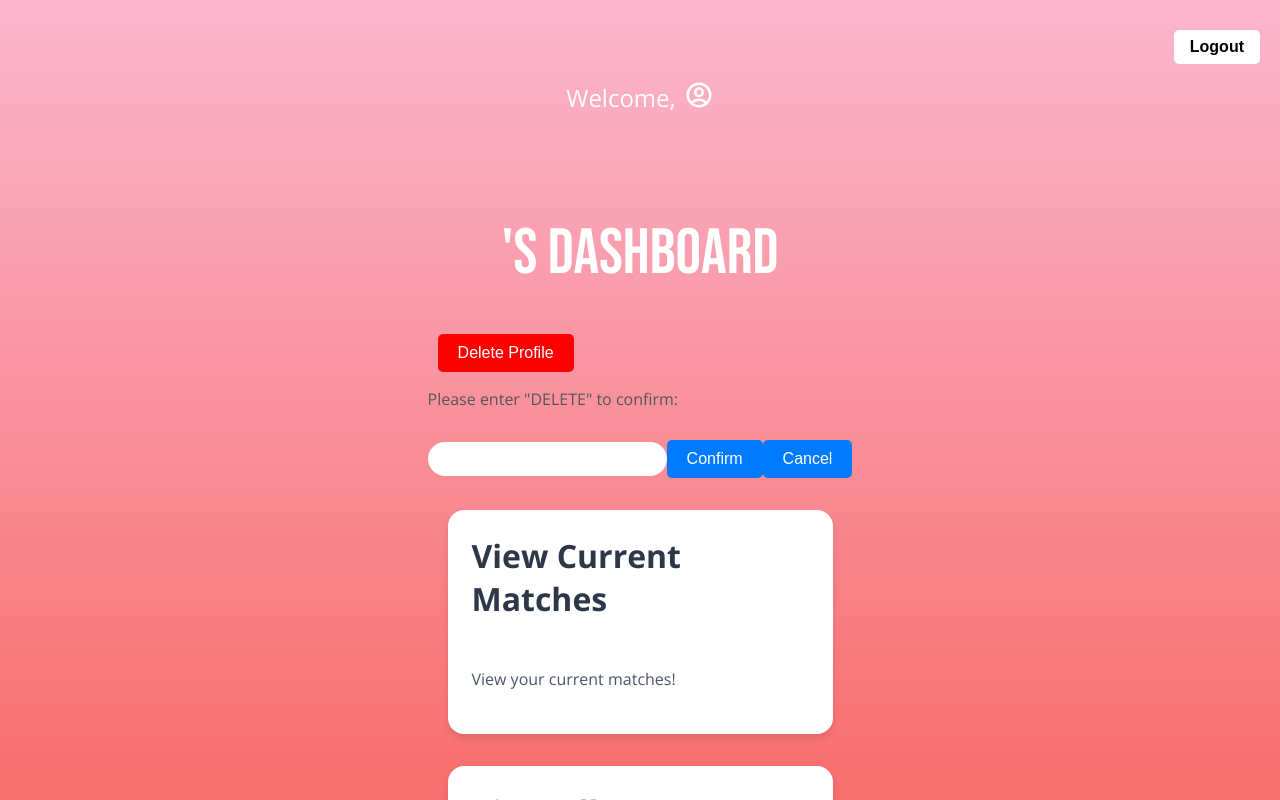
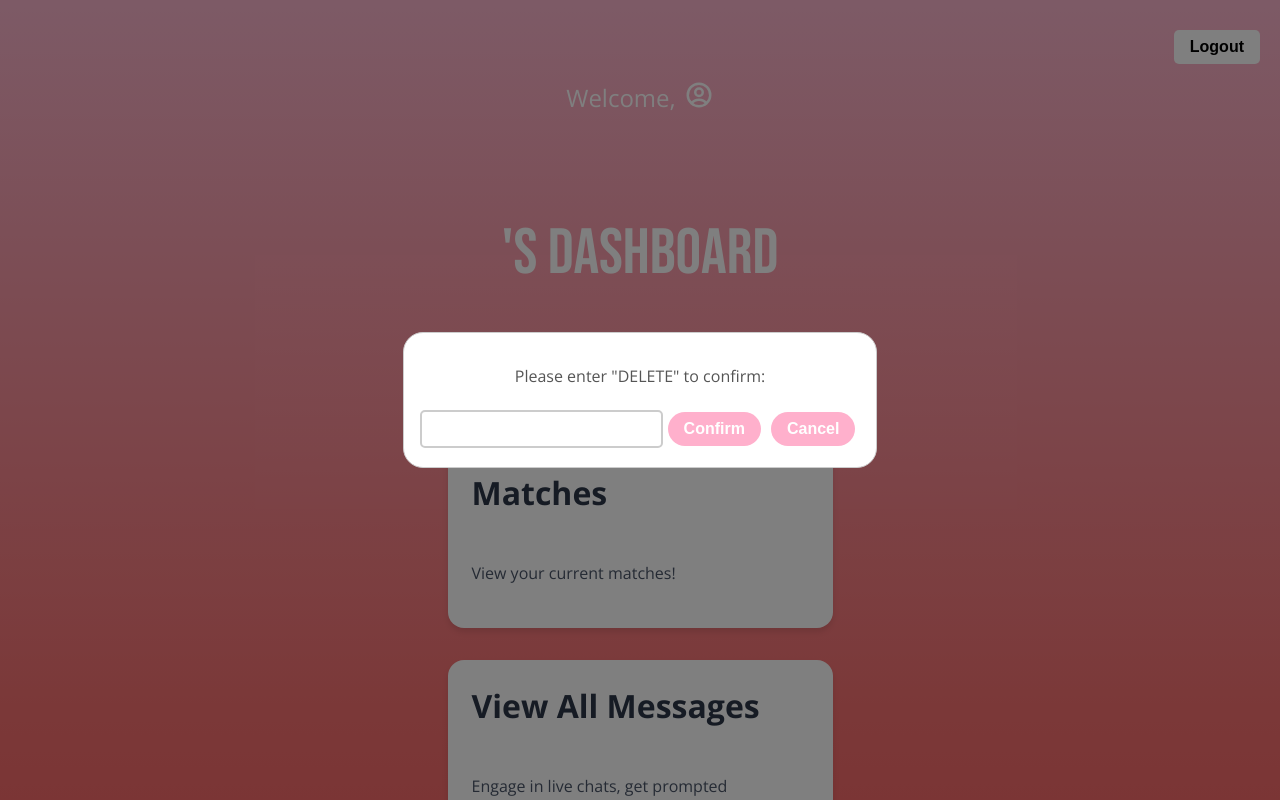
Before and after one commit to ajpieroni/316Heartcoded, a React (Create React App) app in the folder ourapp/reactapp/: page /UserSignedIn in a window 1280 px wide. Both pictures are taken after a click on the button "Delete Profile". Shown: the top 800 px of the page. Built offline with nearby package versions, Linux system fonts and the light colour scheme.

Commit message:
delete profile confirmation modal done

```diff
--- a/ourapp/reactapp/src/pages/UserSignedIn.css
+++ b/ourapp/reactapp/src/pages/UserSignedIn.css
@@ -63,6 +63,52 @@ body {
     color: inherit;
 }
 
+.modal-overlay {
+    display: flex;
+    justify-content: center;
+    align-items: center;
+    position: fixed;
+    top: 0;
+    left: 0;
+    width: 100%;
+    height: 100%;
+    background: rgba(0, 0, 0, 0.5);
+  }
+
+  .modal-overlay input{
+    border-radius: 5px;
+    border-width: 2px;
+    border: 2px solid #ccc;
+  }
+
+  .modal {
+    background: #fff;
+    border: 1px solid #ccc;
+    padding: 16px;
+    text-align: center;
+    border-radius:20px;
+  }
+
+  .modal-button{
+    background-color: #ffb0cc;
+    color: white;
+    font-weight:bold;
+    padding: 0.5rem 1rem;
+    font-size: 1rem;
+    margin: 5px;
+    border-radius: 20px;
+  }
+
+  .modal-button:hover{
+    background-color: #f74a86;
+    color: white;
+    font-weight:bold;
+    padding: 0.5rem 1rem;
+    font-size: 1rem;
+    margin: 5px;
+    border-radius: 20px;
+  }
+
 @media (max-width: 768px) {
     .feature-card {
       width: 90%;
--- a/ourapp/reactapp/src/pages/UserSignedIn.js
+++ b/ourapp/reactapp/src/pages/UserSignedIn.js
@@ -39,6 +39,7 @@ useEffect(() => {
 
 
   const handleDelete = async () => {
+    if (confirmation==="DELETE"){
       try {
         if (!user || !user.id) {
           console.error('User ID is not available.');
@@ -58,6 +59,8 @@ useEffect(() => {
       }
       setConfirmation('');
       setShowConfirmationDialog(false);
+      navigate('/');
+  }
   };
 
 
@@ -90,15 +93,22 @@ return(
       </button>
 
       {showConfirmationDialog && (
-        <div>
+        <div className="modal-overlay">
+          <div className="modal">
             <p>Please enter "DELETE" to confirm:</p>
             <input
               type="text"
               value={confirmation}
               onChange={(e) => setConfirmation(e.target.value)}
             />
-          <button onClick={handleDelete}>Confirm</button>
-          <button onClick={() => setShowConfirmationDialog(false)}>Cancel</button>
+            {/* <Link to={{
+            pathname: '/',
+            state: { data: user }
+            }}> */}
+              <button onClick={handleDelete} className="modal-button">Confirm</button>
+            {/* </Link> */}
+            <button onClick={() => setShowConfirmationDialog(false)} className="modal-button">Cancel</button>
+          </div>
         </div>
       )}
     </div>
```
Lines whose indentation alone changed are shown as unchanged.
